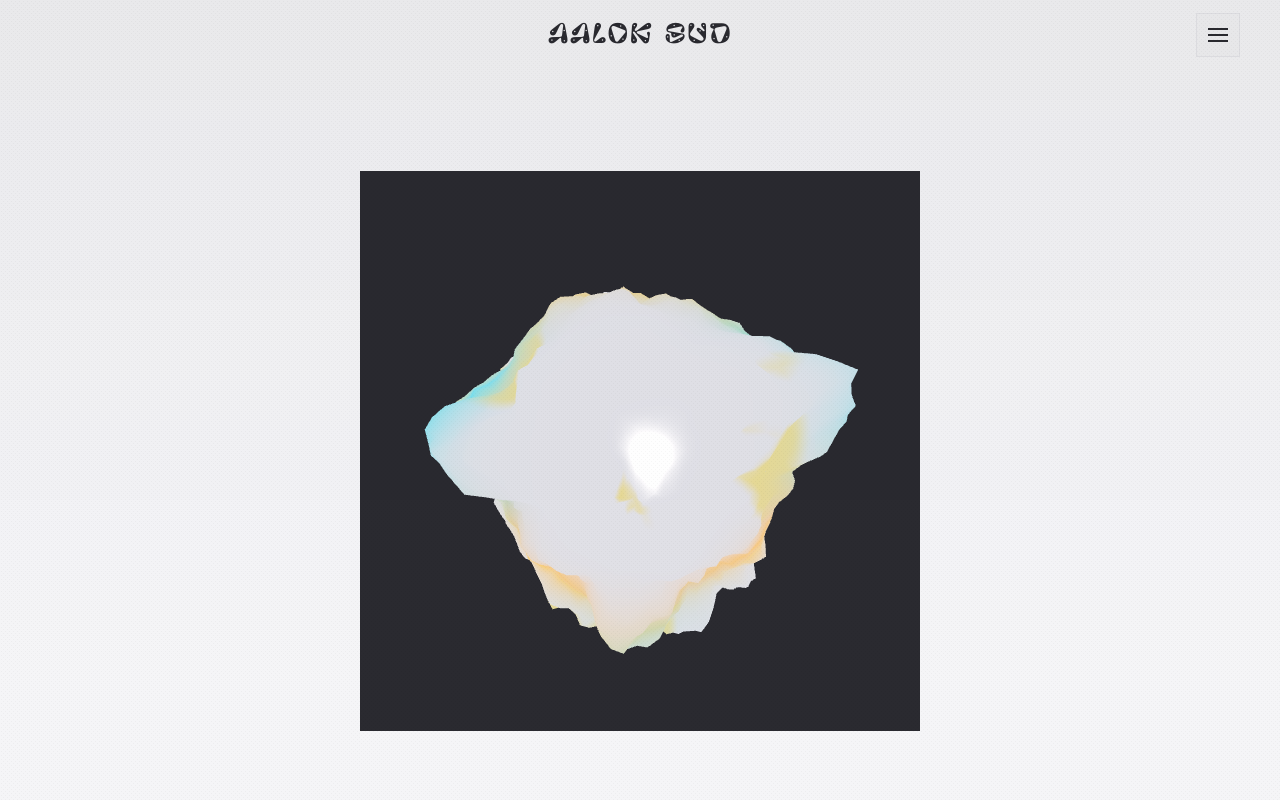
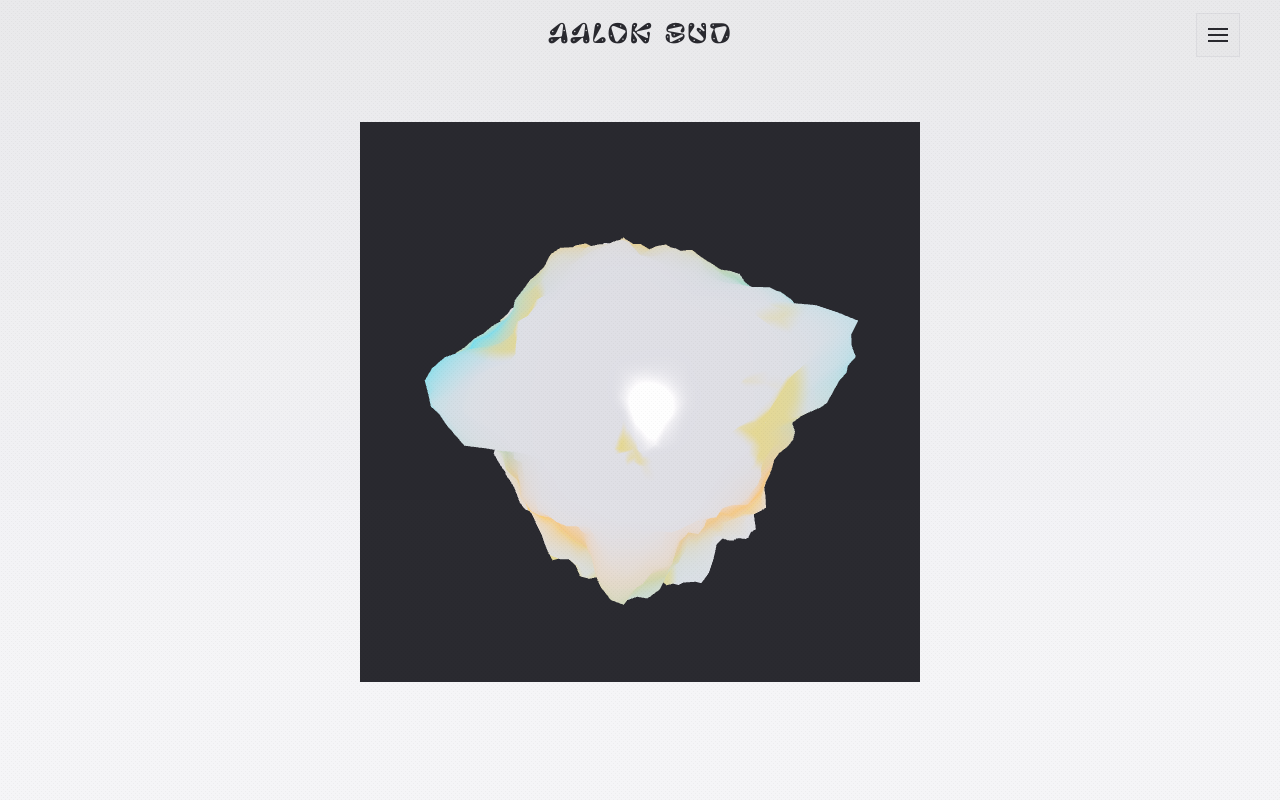
Before and after one commit to aalokok/portfolio, a React (Create React App) app: page / in a window 1280 px wide. Shown: the top 800 px of the page. Built offline with nearby package versions, Linux system fonts and the light colour scheme; a web font is replaced by a local one.

Commit message:
home changes

```diff
--- a/src/styles/Home.css
+++ b/src/styles/Home.css
@@ -61,7 +61,7 @@
   justify-content: center;
   align-items: center;
   margin: 0 auto;
-  margin-top: -1.2cm; /* Move the component upward by 4cm total */
+  margin-top: -2.5cm; /* Move the component upward by 4cm total */
   padding: 2rem 0;
   position: relative;
   left: 0;  /* Explicitly set left to 0 */
```
